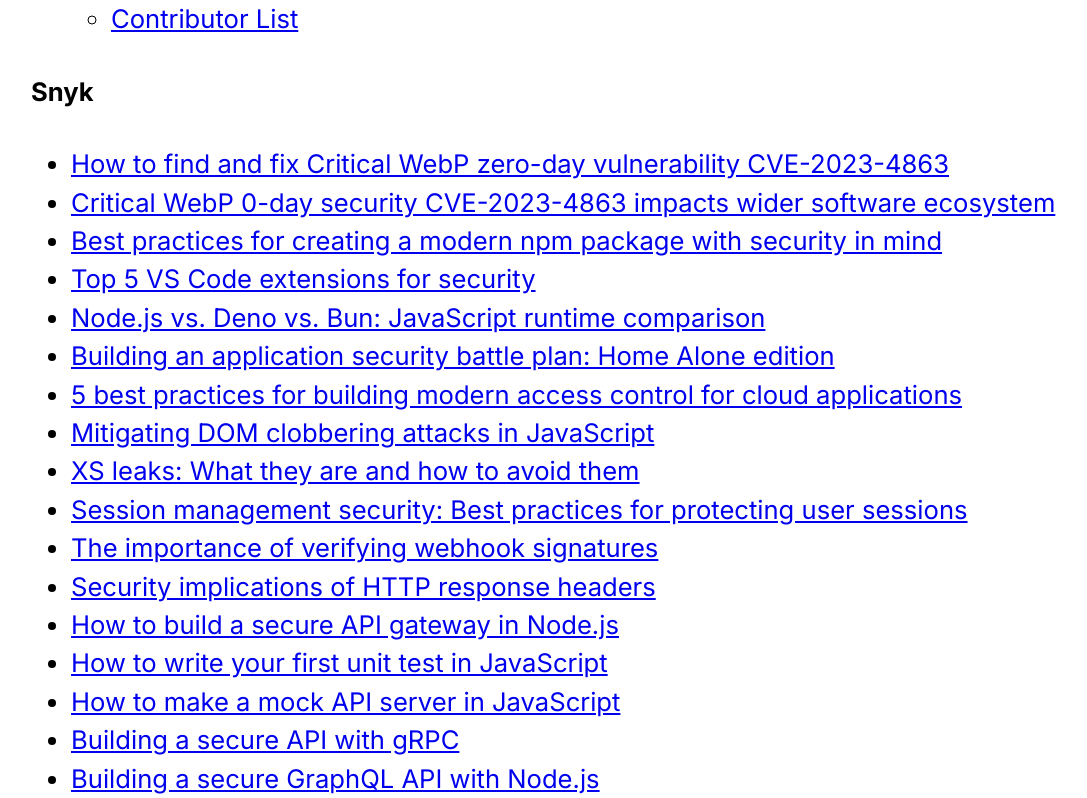
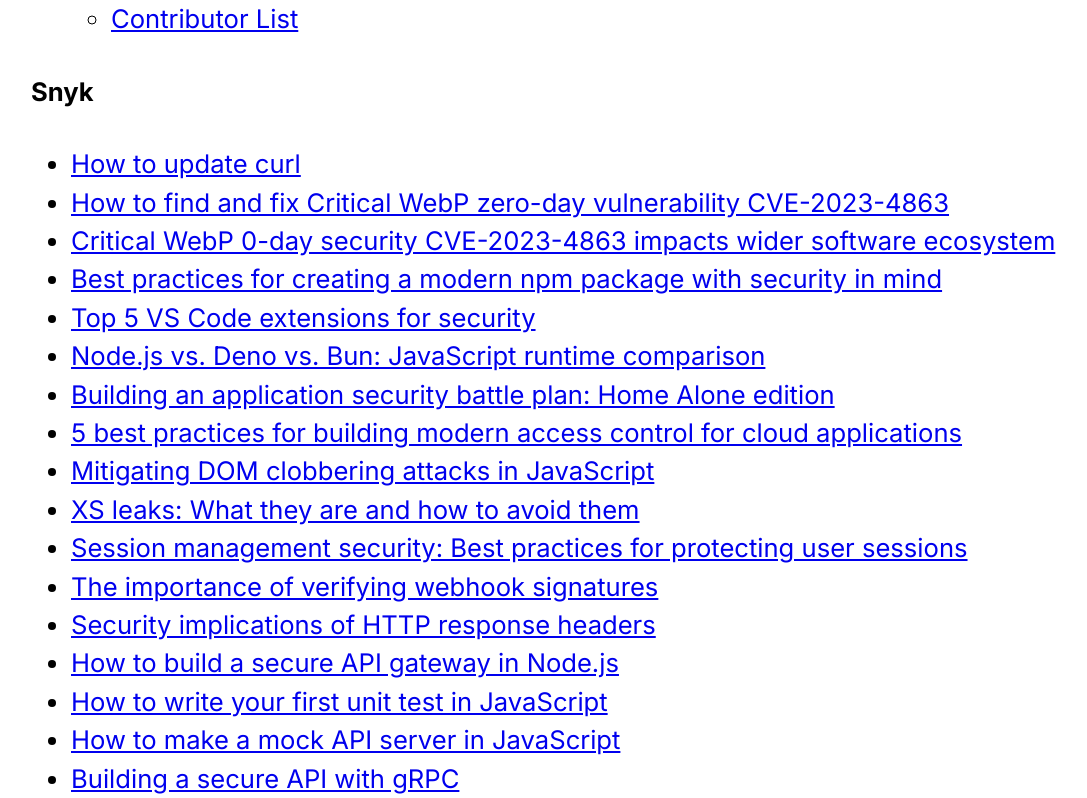
Before and after one commit to clarkio/clarkio.github.io, an Astro site: page /media in a window 1280 px wide. Shown: the part 2052-2850 px from the top of the page, without its empty margins (9-1096 px from the left). Built offline with nearby package versions, Linux system fonts and the light colour scheme; Astro itself is replaced by a stand-in of ours.

Commit message:
add: latest article to media page

```diff
--- a/src/pages/media.md
+++ b/src/pages/media.md
@@ -47,6 +47,7 @@
   - [Contributor List](https://almanac.httparchive.org/en/2022/contributors)
 
 #### Snyk
+- [How to update curl](https://snyk.io/blog/how-to-update-curl/)
 - [How to find and fix Critical WebP zero-day vulnerability CVE-2023-4863](https://snyk.io/blog/find-and-fix-webp-vulnerability-cve-2023-4863/)
 - [Critical WebP 0-day security CVE-2023-4863 impacts wider software ecosystem](https://snyk.io/blog/critical-webp-0-day-cve-2023-4863/)
 - [Best practices for creating a modern npm package with security in mind](https://snyk.io/blog/best-practices-create-modern-npm-package/)
```
